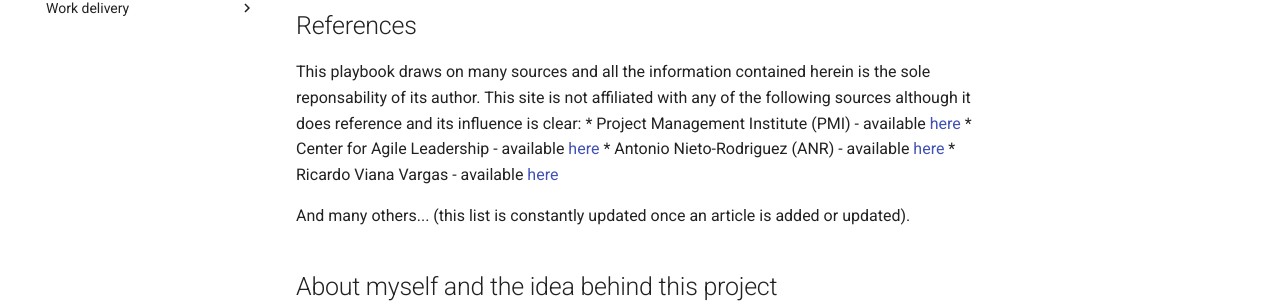
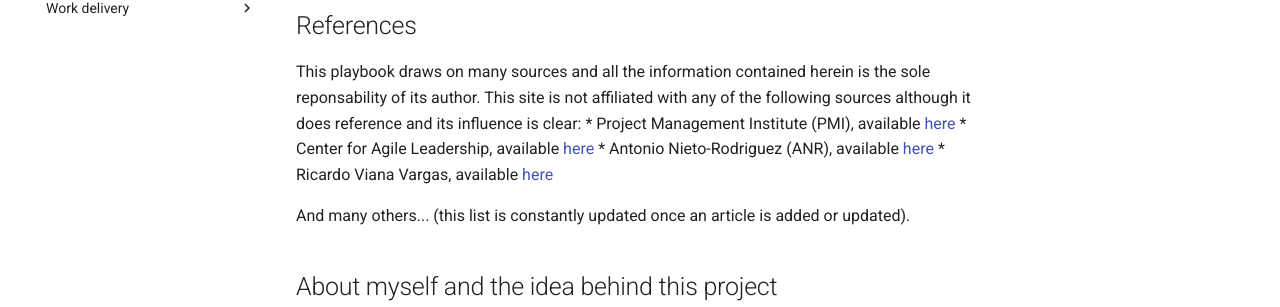
Before and after one commit to bmhash/bmhash.github.io, an MkDocs documentation site: the page built from docs/index.md, in a window 1280 px wide and 900 px high, scrolled down 1513 px. Shown: the part 460-767 px from the top of the window. Built offline with MkDocs 1.6.1 and Material for MkDocs 9.7.7, drawn with Linux system fonts in a browser that asks for light colours.

```diff
--- a/docs/index.md
+++ b/docs/index.md
@@ -61,10 +61,10 @@ Please find a 'living repo' in [here](PM-domains.md).
 ## References
 
 This playbook draws on many sources and all the information contained herein is the sole reponsability of its author. This site is not affiliated with any of the following sources although it does reference and its influence is clear:
-* Project Management Institute (PMI) - available [here](http://pmi.org)
-* Center for Agile Leadership - available [here](https://centerforagileleadership.com/)
-* Antonio Nieto-Rodriguez (ANR) - available [here](https://antonionietorodriguez.com/)
-* Ricardo Viana Vargas - available [here](https://ricardo-vargas.com/pt/)
+* Project Management Institute (PMI), available [here](http://pmi.org)
+* Center for Agile Leadership, available [here](https://centerforagileleadership.com/)
+* Antonio Nieto-Rodriguez (ANR), available [here](https://antonionietorodriguez.com/)
+* Ricardo Viana Vargas, available [here](https://ricardo-vargas.com/pt/)
 
 And many others... (this list is constantly updated once an article is added or updated).
 
```
